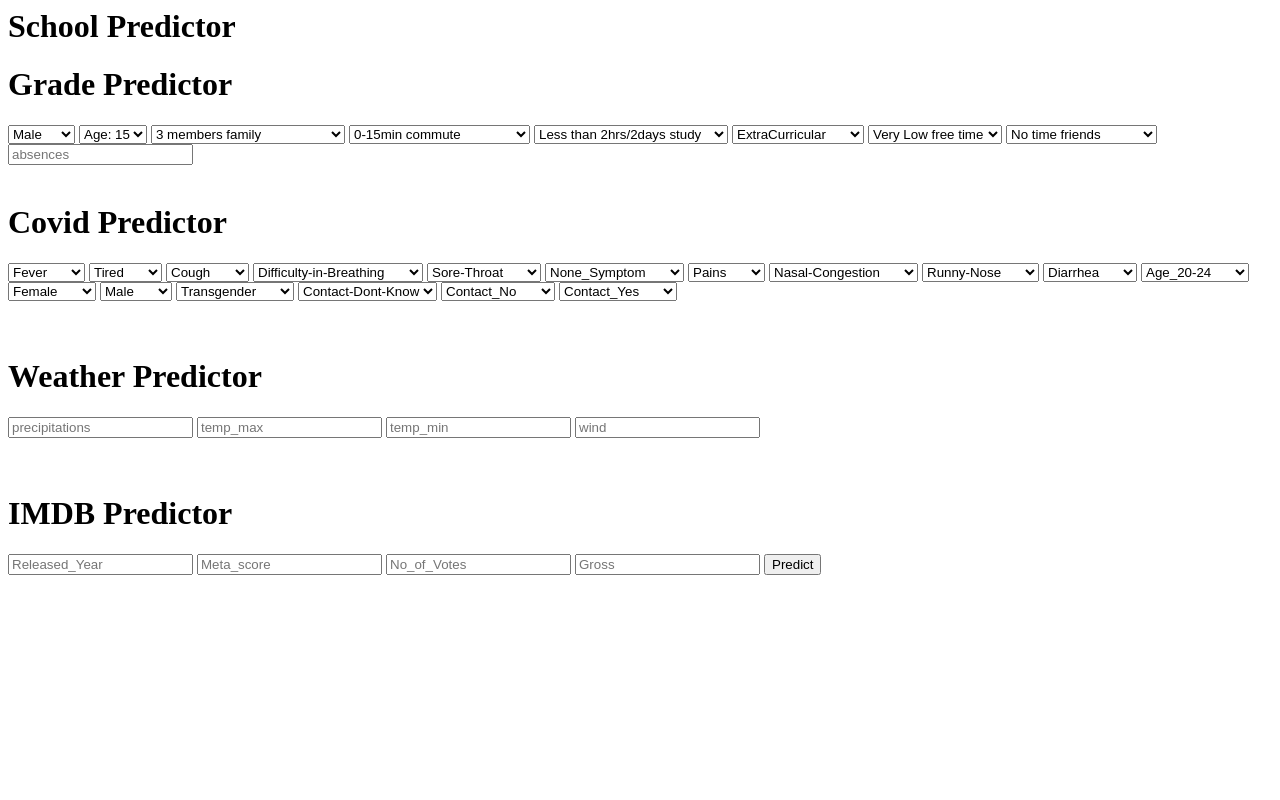
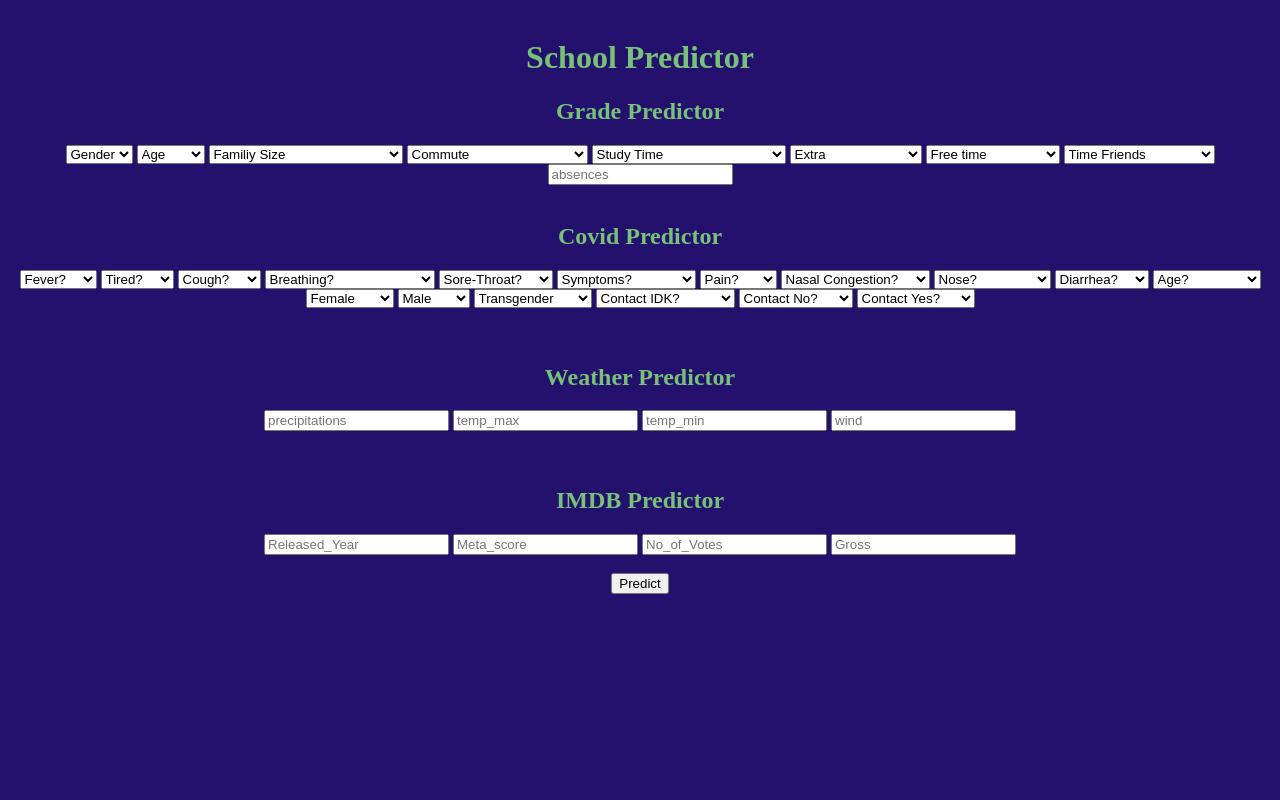
Before and after one commit to andrei-sandor/student_predictor, a Flask app: page / in a window 1280 px wide. Run offline with Flask 3, Linux system fonts and the light colour scheme; parts of the project's set-up code (start-up, migrations or seed data) failed here and were passed over.

Commit message:
finish app

```diff
--- a/app.py
+++ b/app.py
@@ -106,17 +106,17 @@ def predict():
 
     final_features_math = [np.array(features_math)]
 
-    prediction_math_mid1 = round(model_math_mid1.predict(final_features_math)[0],0) / 20 * 100
+    prediction_math_mid1 = round(model_math_mid1.predict(final_features_math)[0]/20*100,0)
 
     final_prediction_math_mid1 = "Your predicted midterm 1 Math grade is " + str(prediction_math_mid1)
 
 
 
-    prediction_math_mid2 = round(model_math_mid2.predict(final_features_math)[0],0) / 20 * 100
+    prediction_math_mid2 = round(model_math_mid2.predict(final_features_math)[0]/20*100,0)
 
     final_prediction_math_mid2 = "Your predicted midterm 2 Math grade is " + str(prediction_math_mid2)
 
-    prediction_math_final = round(model_math_final.predict(final_features_math)[0],0) / 20 * 100
+    prediction_math_final = round(model_math_final.predict(final_features_math)[0]/20*100,0)
 
     final_prediction_math_final = "Your predicted final Math grade is " + str(prediction_math_final)
 
@@ -233,9 +233,9 @@ def predict():
     final_prediction_covid_none = ""
 
     if prediction_covid_none == 0:
+        final_prediction_covid_none = "No covid"
+    else:
         final_prediction_covid_none = "Covid"
-    else:
-        final_prediction_covid_none = "No Covid"
 
 
     prediction_covid_mild = model_covid_mild.predict(final_features_covid)[0]
--- a/static/css/style.css
+++ b/static/css/style.css
@@ -1,5 +1,18 @@
 body {
-    width: 100%;
-	height: 100%;
+    display: inline;
     text-align: center;
+    background: rgb(35, 17, 109);
+
 }
+
+h1 {
+    color: rgb(120, 193, 120);
+}
+
+h2 {
+    color: rgb(120, 193, 120);
+}
+
+div {
+    color: rgb(120, 193, 120);
+}
--- a/templates/index.html
+++ b/templates/index.html
@@ -1,5 +1,6 @@
-
+<!DOCTYPE html>
 <html>
+  <link rel="stylesheet" href="{{ url_for('static', filename='css/style.css') }}">
 
 <head>
 
@@ -9,20 +10,23 @@
 
 <body>
 
-	<h1>School Predictor</h1>
+	<h1 class="text">School Predictor</h1>
 
 
 
 
         <form action="{{ url_for('predict')}}"method="post">
-          <h1> Grade Predictor </h1>
-            <select name="gender_school" id="gender_school">
+          <h2> Grade Predictor </h2>
+
+            <select name="gender_school" id="gender_school" placeholder="Gender">
+              <option value="">Gender</option>
               <option value="Male">Male</option>
               <option value="Female">Female</option>
               <option value="Other">Other</option>
             </select>
 
             <select name="age" id="age">
+              <option value="">Age</option>
               <option value="15">Age: 15</option>
               <option value="16">Age: 16</option>
               <option value="17">Age: 17</option>
@@ -34,11 +38,13 @@
             </select>
 
             <select name="fam_size" id="fam_size">
+              <option value="" >Familiy Size</option>
               <option value="le3">3 members family</option>
               <option value="ge3">More than 3 members familiy</option>
             </select>
 
             <select name="travel" id="travel">
+              <option value="" >Commute</option>
               <option value="0-15min">0-15min commute</option>
               <option value="15-30min">15-30min commute</option>
               <option value="30-60min">30-60min commute</option>
@@ -47,6 +53,7 @@
             </select>
 
             <select name="study_time" id="study_time">
+              <option value="">Study Time</option>
               <option value="<2 hours ">Less than 2hrs/2days study</option>
               <option value="2-5 hours study">2-5 hrs/2days study</option>
               <option value="5-10 hours study">5-10 hrs/2days study</option>
@@ -55,11 +62,13 @@
             </select>
 
             <select name="extra" id="extra">
+              <option value="" >Extra</option>
               <option value="Yes">ExtraCurricular</option>
               <option value="No">No ExtraCurricular</option>
             </select>
 
             <select name="free" id="free">
+              <option value="" >Free time</option>
               <option value="1">Very Low free time</option>
               <option value="2">Low free time</option>
               <option value="3">Moderate free time</option>
@@ -68,6 +77,7 @@
             </select>
 
             <select name="friends" id="friends">
+              <option value="" >Time Friends</option>
               <option value="1">No time friends</option>
               <option value="2">Little time friends</option>
               <option value="3">Moderate time friends</option>
@@ -75,62 +85,73 @@
               <option value="5">Always friends</option>
             </select>
 
-            <input type="text" name="absences" placeholder="absences", requires='required' value="{{ request.form['absences'] }}" />
+            <input type="text" name="absences" placeholder="absences", required='required' value="{{ request.form['absences'] }}" />
             <br>
             <br>
 
-            <h1> Covid Predictor </h1>
+            <h2> Covid Predictor </h2>
             <select name="fever" id="fever">
+              <option value="">Fever?</option>
               <option value="Yes Fever">Fever</option>
               <option value="No Fever">No Fever</option>
             </select>
 
             <select name="tired" id="tired">
+              <option value="">Tired?</option>
               <option value="Yes tired">Tired</option>
               <option value="No tired">No Tired</option>
             </select>
 
             <select name="cough" id="cough">
+              <option value="">Cough?</option>
               <option value="Yes cough">Cough</option>
               <option value="No cough">No Cough</option>
             </select>
 
             <select name="breath" id="breath">
+              <option value="">Breathing?</option>
               <option value="Yes breath">Difficulty-in-Breathing</option>
               <option value="No breath">No Difficulty-in-Breathing</option>
             </select>
 
             <select name="Sore-Throat" id="Sore-Throat">
+              <option value="">Sore-Throat?</option>
               <option value="Yes Sore-Throat">Sore-Throat</option>
               <option value="No Sore-Throat">No Sore-Throat</option>
             </select>
 
             <select name="None_Symptom" id="None_Symptom">
+              <option value="">Symptoms?</option>
               <option value="Yes None_Symptom">None_Symptom</option>
               <option value="No None_Symptom">No None_Symptom</option>
             </select>
 
             <select name="Pains" id="Pains">
+              <option value="">Pain?</option>
               <option value="Yes Pains">Pains</option>
               <option value="No Pains">No Pains</option>
             </select>
 
             <select name="Nasal-Congestion" id="Nasal-Congestion">
+              <option value="">Nasal Congestion?</option>
               <option value="Yes Nasal-Congestion">Nasal-Congestion</option>
               <option value="No Nasal-Congestion">No Nasal-Congestion</option>
             </select>
 
             <select name="Runny-Nose" id="Runny-Nose">
+              <option value="">Nose?</option>
               <option value="Yes Runny-Nose">Runny-Nose</option>
               <option value="No Runny-Nose">No Runny-Nose</option>
             </select>
 
             <select name="Diarrhea" id="Diarrhea">
+              <option value="">Diarrhea?</option>
               <option value="Yes Diarrhea">Diarrhea</option>
               <option value="No Diarrhea">No Diarrhea</option>
             </select>
 
             <select name="Age_20-24" id="Age_20-24">
+              <option value="">Age?</option>
               <option value="Yes Age_20-24">Age_20-24</option>
               <option value="No Age_20-24">No Age_20-24</option>
             </select>
@@ -151,16 +172,19 @@
             </select>
 
             <select name="Contact_Dont-Know" id="Contact_Dont-Know">
+              <option value="">Contact IDK?</option>
               <option value="Yes Contact_Dont-Know">Contact-Dont-Know</option>
               <option value="No Contact_Dont-Know">Contact-Do-Know</option>
             </select>
 
             <select name="Contact_No" id="Contact_No">
+              <option value="">Contact No?</option>
               <option value="Yes Contact_No">Contact_No</option>
               <option value="No Contact_No">No Contact_No</option>
             </select>
 
             <select name="Contact_Yes" id="Contact_Yes">
+              <option value="">Contact Yes?</option>
               <option value="Yes Contact_Yes">Contact_Yes</option>
               <option value="No Contact_Yes">No Contact_Yes</option>
             </select>
@@ -169,21 +193,24 @@
             <br>
             <br>
 
-            <h1> Weather Predictor </h1>
+            <h2> Weather Predictor </h2>
 
-            <input type="text" name="precipitations" placeholder="precipitations", requires='required' value="{{ request.form['precipitations'] }}" />
-            <input type="text" name="temp_max" placeholder="temp_max", requires='required' value="{{ request.form['temp_max'] }}" />
-            <input type="text" name="temp_min" placeholder="temp_min", requires='required' value="{{ request.form['temp_min'] }}" />
-            <input type="text" name="wind" placeholder="wind", requires='required' value="{{ request.form['wind'] }}" />
+            <input type="text" name="precipitations" placeholder="precipitations", required='required' value="{{ request.form['precipitations'] }}" />
+            <input type="text" name="temp_max" placeholder="temp_max", required='required' value="{{ request.form['temp_max'] }}" />
+            <input type="text" name="temp_min" placeholder="temp_min", required='required' value="{{ request.form['temp_min'] }}" />
+            <input type="text" name="wind" placeholder="wind", required='required' value="{{ request.form['wind'] }}" />
 
             <br>
             <br>
             <br>
-            <h1> IMDB Predictor </h1>
-            <input type="text" name="Released_Year" placeholder="Released_Year", requires='required' value="{{ request.form['Released_Year'] }}" />
-            <input type="text" name="Meta_score" placeholder="Meta_score", requires='required' value="{{ request.form['Meta_score'] }}" />
-            <input type="text" name="No_of_Votes" placeholder="No_of_Votes", requires='required' value="{{ request.form['No_of_Votes'] }}" />
-            <input type="text" name="Gross" placeholder="Gross", requires='required' value="{{ request.form['Gross'] }}" />
+            <h2> IMDB Predictor </h2>
+            <input type="text" name="Released_Year" placeholder="Released_Year", required='required' value="{{ request.form['Released_Year'] }}" />
+            <input type="text" name="Meta_score" placeholder="Meta_score", required='required' value="{{ request.form['Meta_score'] }}" />
+            <input type="text" name="No_of_Votes" placeholder="No_of_Votes", required='required' value="{{ request.form['No_of_Votes'] }}" />
+            <input type="text" name="Gross" placeholder="Gross", required='required' value="{{ request.form['Gross'] }}" />
+
+            <br>
+            <br>
 
             <button type="submit">Predict</button>
         </form>
@@ -191,7 +218,7 @@
 
   <br>
   <br>
-
+  <div style="text-align:center">
   {{ prediction_math_mid1 }}
   <br>
   {{ prediction_math_mid2 }}
@@ -209,7 +236,7 @@
   {{ prediction_weather }}
   <br>
   {{ prediction_imdb }}
-
+  </div>
 
 
 
```
